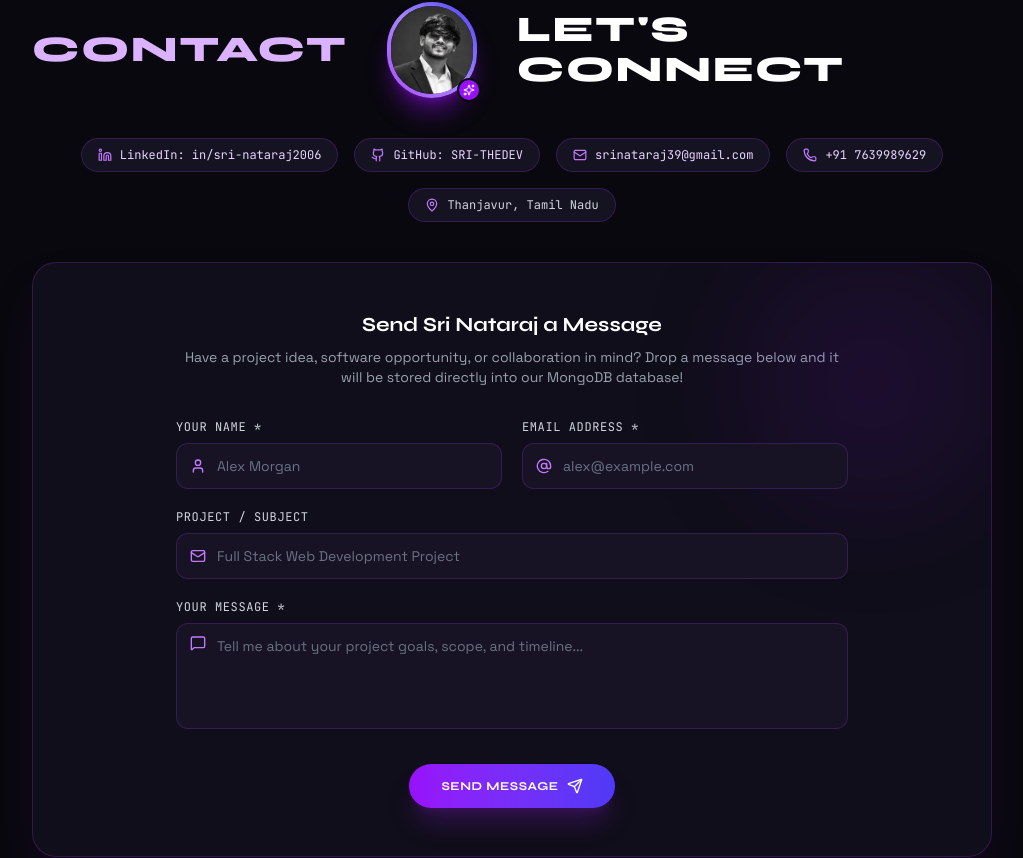
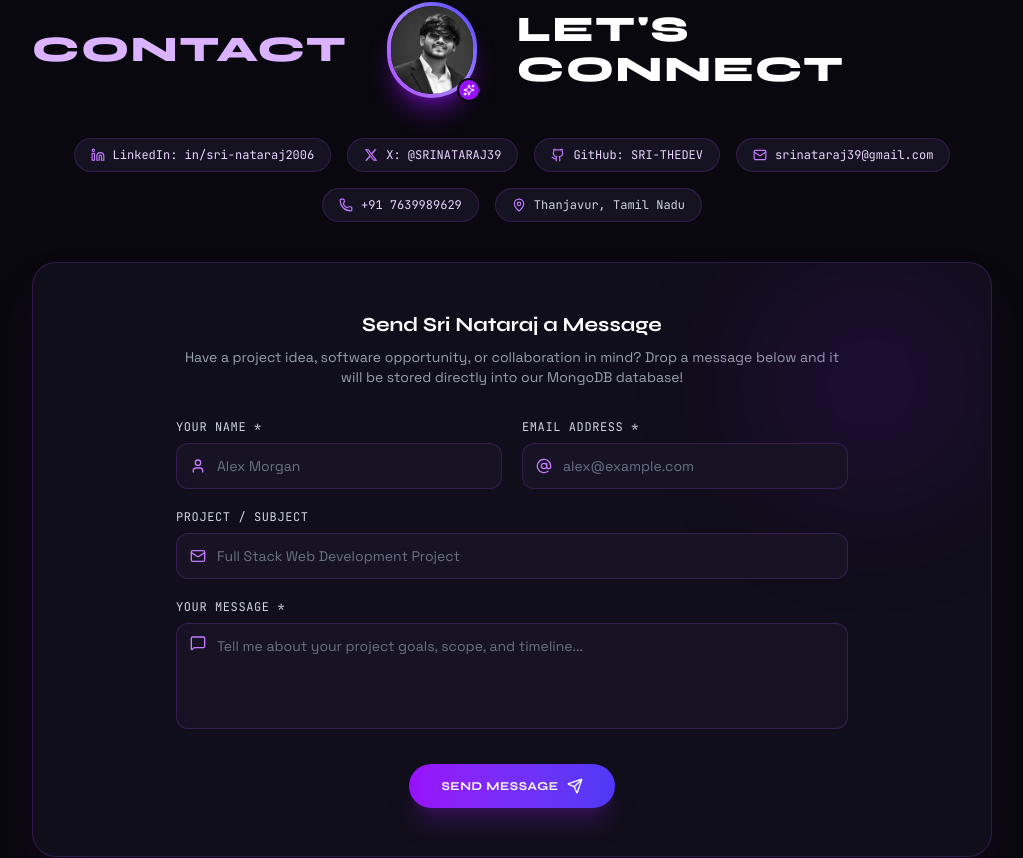
Before and after one commit to SRI-THEDEV/my-portfolio, a React (Vite) app in the folder client/: page / in a window 1280 px wide. Shown: the part 2300-3158 px from the top of the page, without its empty margins (128-1151 px from the left). Built offline with nearby package versions, Linux system fonts and the light colour scheme; no server answers.

Commit message:
feat: add X (Twitter) profile link

```diff
--- a/client/src/components/ContactSection.jsx
+++ b/client/src/components/ContactSection.jsx
@@ -1,7 +1,7 @@
 import React, { useState } from 'react';
 import { Send, CheckCircle2, AlertCircle, Loader2, Sparkles, Mail, MessageSquare, User, AtSign, Phone, MapPin } from 'lucide-react';
 import { sendContactMessage } from '../services/api.js';
-import { LinkedinIcon, GithubIcon } from './Icons.jsx';
+import { LinkedinIcon, GithubIcon, XIcon } from './Icons.jsx';
 
 export default function ContactSection({ profile, onMessageSent }) {
   const [formData, setFormData] = useState({
@@ -77,6 +77,16 @@ export default function ContactSection({ profile, onMessageSent }) {
           >
             <LinkedinIcon className="w-3.5 h-3.5 text-purple-400" />
             <span>LinkedIn: in/sri-nataraj2006</span>
+          </a>
+
+          <a
+            href="https://x.com/SRINATARAJ39"
+            target="_blank"
+            rel="noreferrer"
+            className="flex items-center gap-2 px-4 py-2 rounded-full bg-[#151222] border border-purple-500/20 hover:border-purple-400 text-purple-200 text-xs font-mono-code transition-all hover:scale-105"
+          >
+            <XIcon className="w-3.5 h-3.5 text-purple-400" />
+            <span>X: @SRINATARAJ39</span>
           </a>
 
           <a
@@ -256,6 +266,9 @@ export default function ContactSection({ profile, onMessageSent }) {
             <a href="https://www.linkedin.com/in/sri-nataraj2006" target="_blank" rel="noreferrer" className="hover:text-white transition-colors">
               LinkedIn
             </a>
+            <a href="https://x.com/SRINATARAJ39" target="_blank" rel="noreferrer" className="hover:text-white transition-colors">
+              X (Twitter)
+            </a>
             <a href="mailto:srinataraj39@gmail.com" className="hover:text-white transition-colors">
               Email
             </a>
--- a/client/src/components/Icons.jsx
+++ b/client/src/components/Icons.jsx
@@ -51,3 +51,14 @@ export const LinkedinIcon = ({ className = "w-4 h-4", ...props }) => (
     <circle cx="4" cy="4" r="2" />
   </svg>
 );
+
+export const XIcon = ({ className = "w-4 h-4", ...props }) => (
+  <svg
+    viewBox="0 0 24 24"
+    fill="currentColor"
+    className={className}
+    {...props}
+  >
+    <path d="M18.244 2.25h3.308l-7.227 8.26 8.502 11.24H16.17l-5.214-6.817L4.99 21.75H1.68l7.73-8.835L1.254 2.25H8.08l4.713 6.231zm-1.161 17.52h1.833L7.084 4.126H5.117z" />
+  </svg>
+);
```
Also changed, not shown: 2 other files (tests, documents, lock files or other folders).
